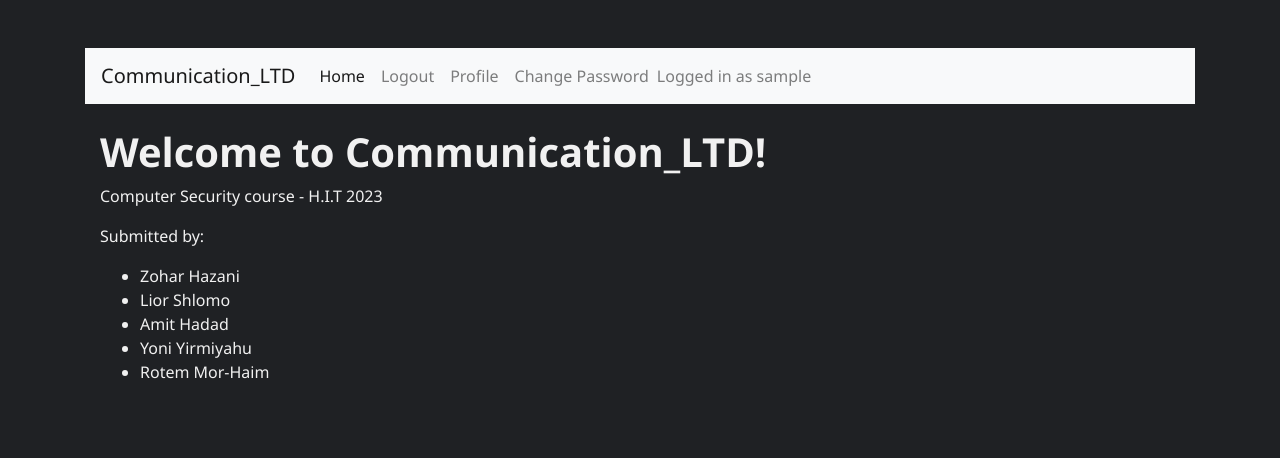
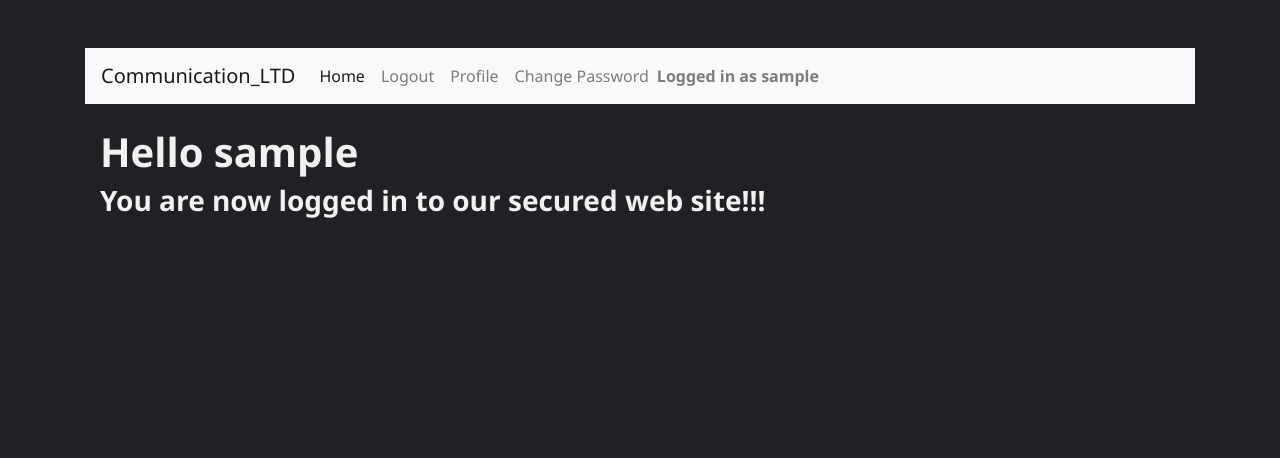
Before and after one commit to yoniyir/computer-security-final-pro, a Flask app: page / in a window 1280 px wide. Shown: the top 458 px of the page. Run offline with Flask 3, Linux system fonts and the light colour scheme; the visitor is signed in with stand-in values (Sample User, id 1); data comes from the database, SQL or seed files in the repository; both versions use the stored data as it was after the commit; parts of the project's set-up code (start-up, migrations or seed data) failed here and were passed over; some libraries are stand-ins or nearby versions.

Commit message:
updated CSS + custom message

```diff
--- a/app/static/css/styles.css
+++ b/app/static/css/styles.css
@@ -66,3 +66,8 @@ footer{
   max-width: 50%;
   margin: 0 auto;
 }
+
+.navbar-text{
+  color: black;
+    font-weight: 700;
+}
--- a/app/templates/index.html
+++ b/app/templates/index.html
@@ -38,7 +38,7 @@
     {% endif %}
   </div>
 </nav>
-
+{% if not current_user.is_authenticated %}
 <div class="container mt-4">
   <h1>Welcome to Communication_LTD!</h1>
   <p>Computer Security course - H.I.T 2023</p>
@@ -51,9 +51,14 @@
     <li>Yoni Yirmiyahu</li>
     <li>Rotem Mor-Haim</li>
   </ul>
-
 </div>
-
+{% endif %}
+{% if current_user.is_authenticated %}
+<div class="container mt-4">
+  <h1>Hello {{current_user.username}}</h1>
+  <h3>You are now logged in to our secured web site!!!</h3>
+</div>
+{% endif %}
 <footer class="footer mt-auto py-3">
   <div class="container">
     <span class="text-muted">Communication_LTD &copy; 2023</span>
```
Also changed, not shown: app.db.
